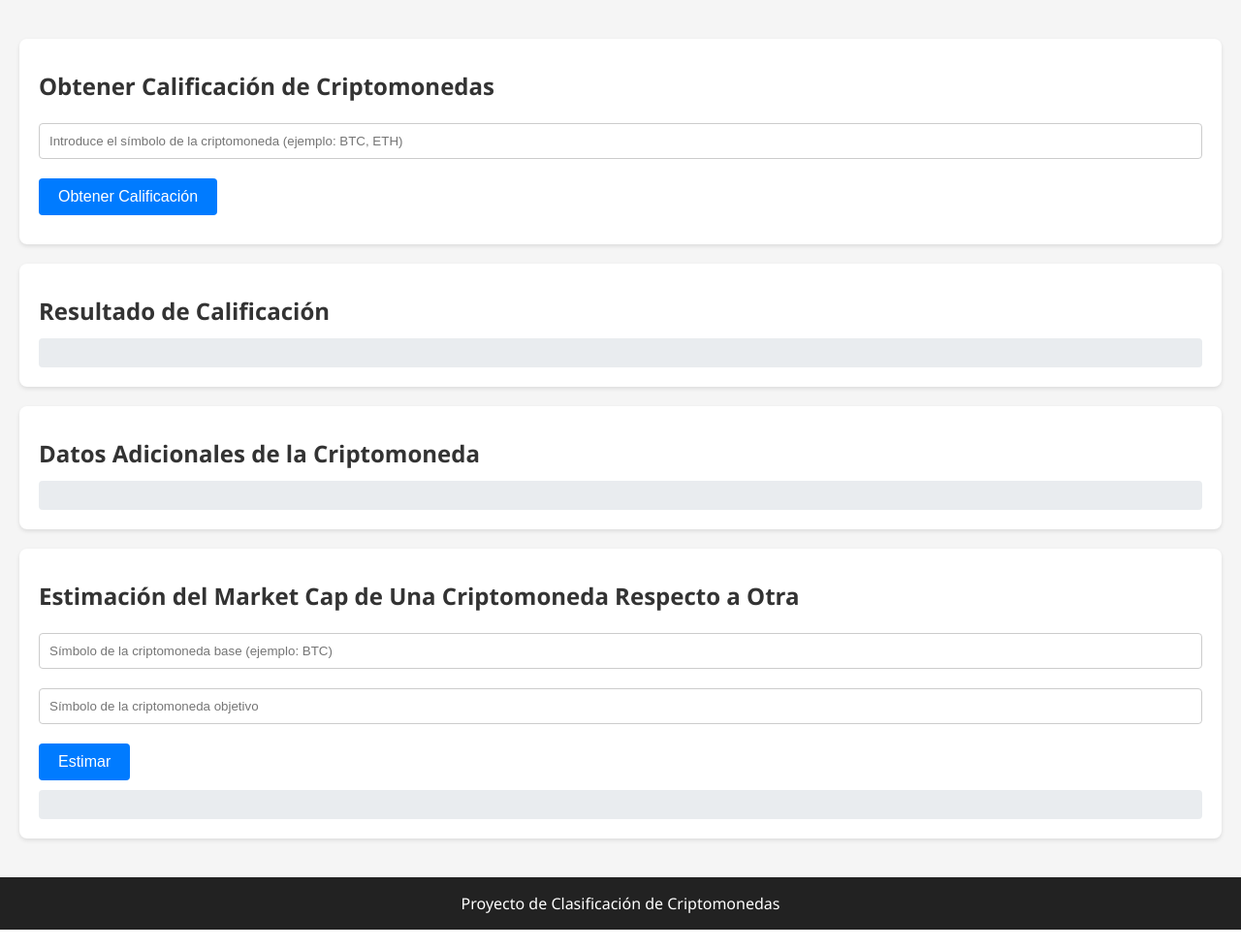
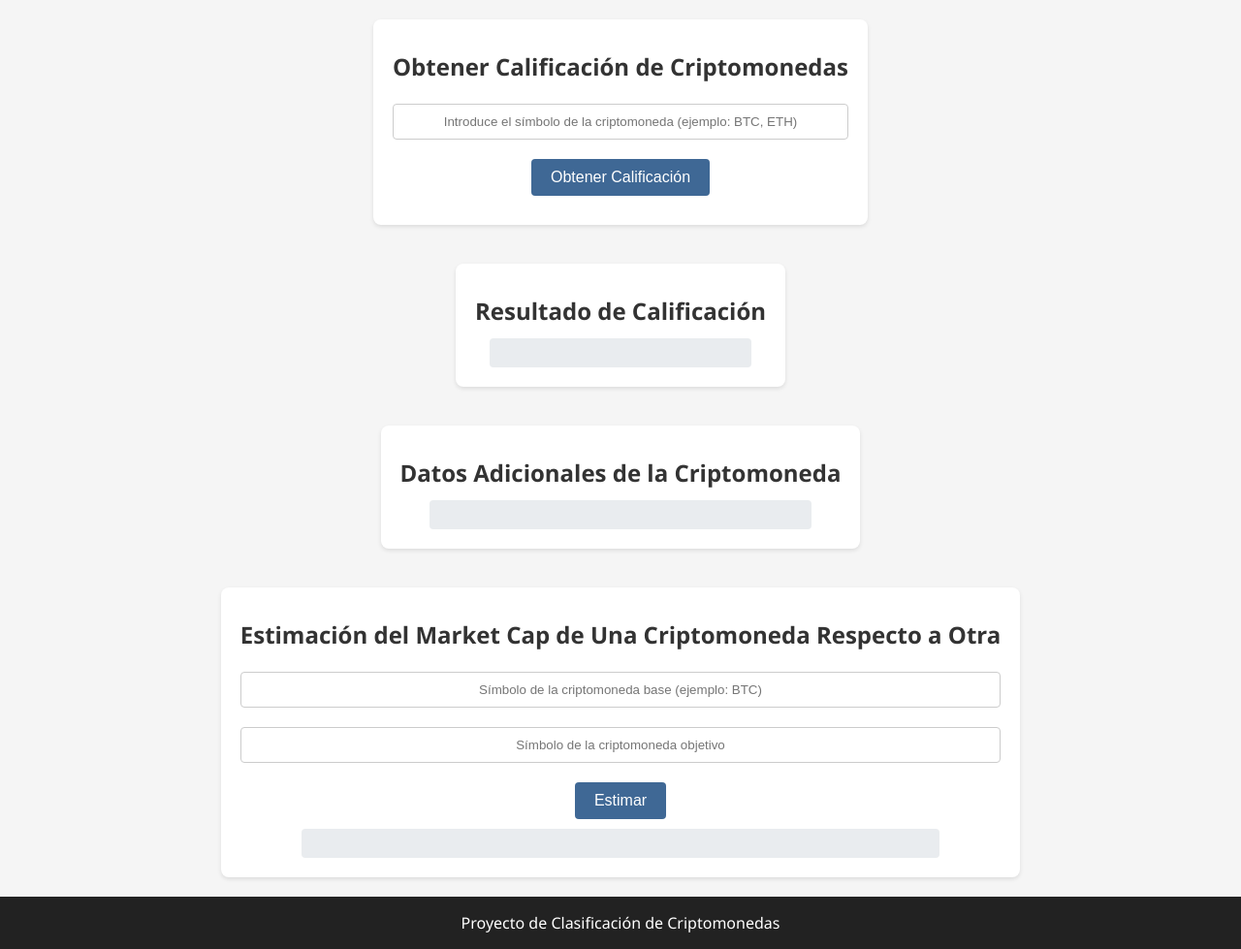
Before and after one commit to Charlesagui/Marketcap-comparison, a Flask app: page / in a window 1280 px wide. Shown: the part 107-1086 px from the top of the page at 97% size. Run offline with Flask 3, Linux system fonts and the light colour scheme.

Commit message:
detalles estimados

```diff
--- a/app.py
+++ b/app.py
@@ -126,13 +126,14 @@ def estimar_precio_potencial():
             market_cap_objetivo = datos_objetivo.get('market_cap')
             circulating_supply_base = datos_base.get('circulating_supply')
             if market_cap_objetivo and circulating_supply_base:
-                precio_potencial = int(round (  market_cap_objetivo / circulating_supply_base ))
+                precio_potencial = market_cap_objetivo / circulating_supply_base
                 return jsonify({'precio_potencial': precio_potencial})
             else:
                 return jsonify({'error': 'Datos faltantes para una de las criptomonedas'}), 400
         except Exception as e:
             return jsonify({'error': f'Error al calcular el precio potencial: {e}'}), 500
     return jsonify({'error': 'Error al obtener datos de las criptomonedas'}), 500
+
 
 def obtener_market_cap(cripto):
     url = f"https://pro-api.coinmarketcap.com/v1/cryptocurrency/quotes/latest?symbol={cripto}"
--- a/static/styles.css
+++ b/static/styles.css
@@ -1,71 +1,87 @@
 /* Estilos Generales */
 body {
-  font-family: "Segoe UI", Tahoma, Geneva, Verdana, sans-serif;
-  margin: 0;
-  padding: 0;
-  background-color: #f5f5f5;
-  color: #333;
+  font-family: "Segoe UI", Tahoma, Geneva, Verdana, sans-serif; /* Define la fuente del texto para el cuerpo del documento. */
+  margin: 0; /* Elimina los márgenes por defecto del cuerpo. */
+  padding: 0; /* Elimina el padding por defecto del cuerpo. */
+  background-color: #f5f5f5; /* Establece el color de fondo del cuerpo del documento. */
+  color: #333; /* Define el color del texto para el cuerpo del documento. */
 }
 
 header,
 footer {
-  background-color: #222;
-  color: #fff;
-  text-align: center;
-  padding: 1em 0;
+  background-color: #222; /* Establece el color de fondo para el header y footer. */
+  color: #fff; /* Define el color del texto para el header y footer. */
+  text-align: center; /* Alinea el texto al centro en el header y footer. */
+  padding: 1em 0; /* Añade padding vertical a header y footer. */
 }
 
 h1,
 h2 {
-  margin: 0.5em 0;
+  margin: 0.5em 0; /* Establece márgenes verticales para los títulos h1 y h2. */
 }
 
 main {
-  padding: 20px;
+  display: flex; /* Activa Flexbox para organizar el contenido de 'main' de manera flexible. */
+  flex-direction: column; /* Organiza los hijos de 'main' en una columna vertical. */
+  align-items: center; /* Centra horizontalmente los elementos hijos en 'main'. */
+  justify-content: center; /* Centra verticalmente los elementos hijos en 'main', efectivo con una altura definida. */
+  min-height: 50vh; /* Asegura que 'main' tenga al menos la mitad de la altura de la ventana del navegador. */
 }
 
 /* Estilos de Secciones y Contenido */
 section {
-  background-color: #fff;
-  margin: 20px 0;
-  padding: 20px;
-  border-radius: 8px;
-  box-shadow: 0 2px 4px rgba(0, 0, 0, 0.1);
+  background-color: #fff; /* Define el color de fondo para las secciones. */
+  margin: 20px 0; /* Añade margen vertical para separar las secciones. */
+  padding: 20px; /* Añade padding dentro de las secciones. */
+  border-radius: 8px; /* Redondea las esquinas de las secciones. */
+  box-shadow: 0 2px 4px rgba(0, 0, 0, 0.1); /* Añade una sombra sutil a las secciones. */
 }
 
 input[type="text"] {
-  width: calc(100% - 22px);
-  padding: 10px;
-  margin: 10px 0;
-  border: 1px solid #ccc;
-  border-radius: 4px;
+  width: calc(100% - 22px); /* Calcula el ancho para ajustarse dentro de su contenedor, teniendo en cuenta el padding. */
+  padding: 10px; /* Añade padding dentro del input. */
+  margin: 10px 0; /* Añade margen vertical. */
+  border: 1px solid #ccc; /* Define el borde del input. */
+  border-radius: 4px; /* Redondea las esquinas del input. */
+  text-align: center; /* Centra el texto que el usuario escribe */
+}
+.contenedor-botones {
+  display: flex;
+  justify-content: center; /* Centra el botón horizontalmente */
+  align-items: center; /* Centra el botón verticalmente si decides usar flex-direction: column; */
 }
 
+
+
 button {
-  background-color: #007bff;
-  color: #fff;
-  border: none;
-  padding: 10px 20px;
-  margin: 10px 0;
-  border-radius: 4px;
-  cursor: pointer;
-  font-size: 16px;
+  background-color: #3f6895; /* Color de fondo de los botones. */
+  color: #fff; /* Color del texto de los botones. */
+  border: none; /* Elimina el borde por defecto de los botones. */
+  padding: 10px 20px; /* Añade padding dentro de los botones. */
+  margin: 10px; /* Añade margen alrededor de los botones. */
+  border-radius: 4px; /* Redondea las esquinas de los botones. */
+  cursor: pointer; /* Cambia el cursor a una mano cuando se pasa sobre los botones. */
+  font-size: 16px; /* Tamaño del texto de los botones. */
 }
 
 button:hover {
-  background-color: #0056b3;
+  background-color: #556474; /* Cambia el color de fondo de los botones al pasar el cursor. */
 }
 
 /* Estilos para Resultados y Datos */
 #calificacion,
 #datos_cripto,
 #resultado_comparacion {
-  padding: 15px;
-  background-color: #e9ecef;
-  border-radius: 4px;
+  padding: 15px; /* Añade padding dentro de estos elementos. */
+  background-color: #e9ecef; /* Color de fondo de los contenedores de resultados y datos. */
+  border-radius: 4px; /* Redondea las esquinas de los contenedores de resultados y datos. */
+  margin: auto; /* Centra los contenedores de resultados y datos en su contenedor padre. */
+  display: block; /* Asegura que estos elementos se comporten como bloques. */
+  width: 80%; /* Establece el ancho de estos elementos al 80% de su contenedor padre. */
+  text-align: center; /* Alinea el texto y otros elementos inline o inline-block al centro. */
 }
 
 /* Estilo para el footer */
 footer p {
-  margin: 0;
+  margin: 0; /* Elimina el margen por defecto de los párrafos en el footer. */
 }
--- a/templates/index.html
+++ b/templates/index.html
@@ -15,7 +15,9 @@
         <section id="entrada-datos">
             <h2>Obtener Calificación de Criptomonedas</h2>
             <input type="text" id="nombre_cripto" placeholder="Introduce el símbolo de la criptomoneda (ejemplo: BTC, ETH)">
-            <button id="obtenerDatosBtn">Obtener Calificación</button>
+            <div class="contenedor-botones"> <!-- Contenedor para el botón -->
+                <button id="obtenerDatosBtn">Obtener Calificación</button>
+            </div>
         </section>
 
         <section id="resultado-calificacion">
@@ -32,11 +34,14 @@
             <h2>Estimación del Market Cap de Una Criptomoneda Respecto a Otra</h2>
             <input type="text" id="cripto_base" placeholder="Símbolo de la criptomoneda base (ejemplo: BTC)">
             <input type="text" id="cripto_objetivo" placeholder="Símbolo de la criptomoneda objetivo">
-            <button id="estimarBtn">Estimar</button>
+            <div class="contenedor-botones"> <!-- Contenedor para el botón -->
+                <button id="estimarBtn">Estimar</button>
+            </div>
             <div id="resultado_comparacion"></div>
         </section>
 
         <script src="{{ url_for('static', filename='app.js') }}"></script>
+
     </main>
 
     <footer>
```
